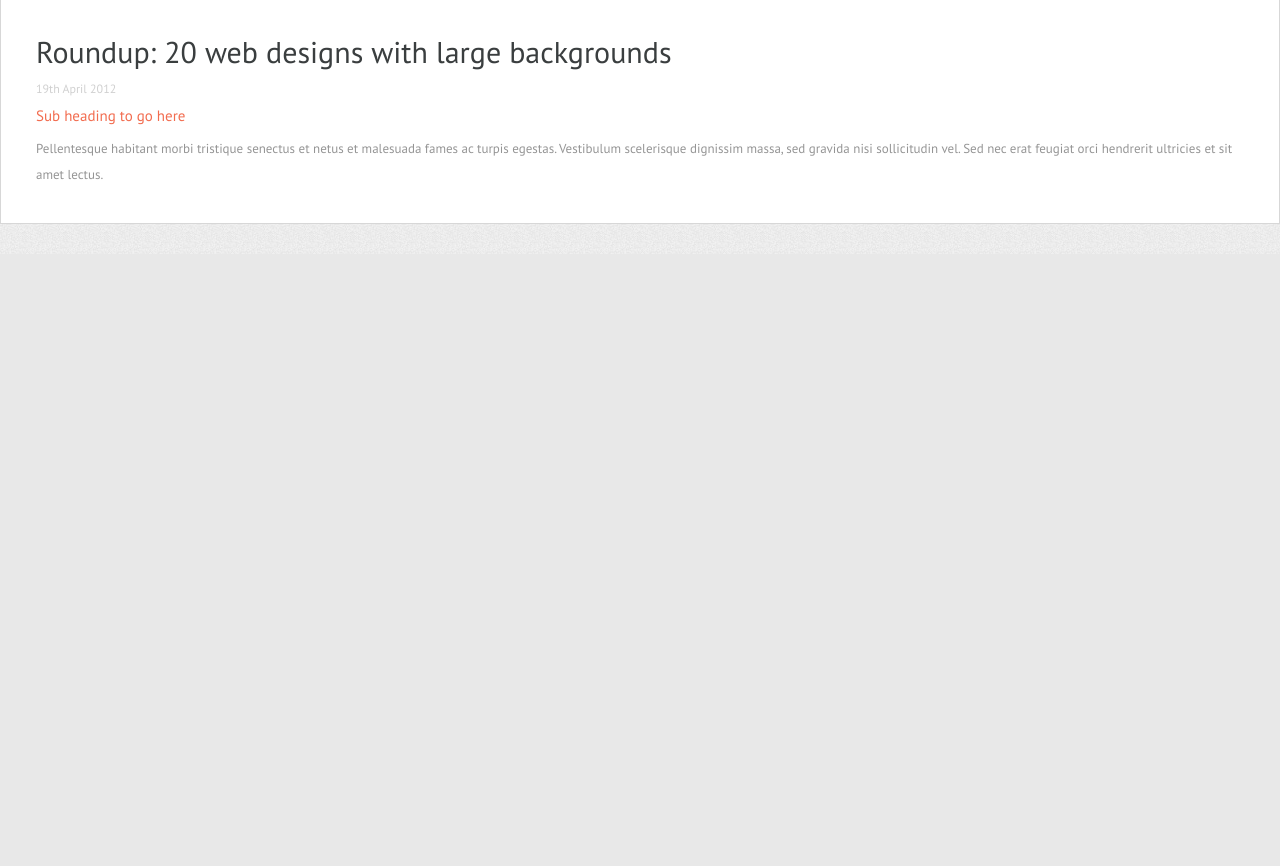
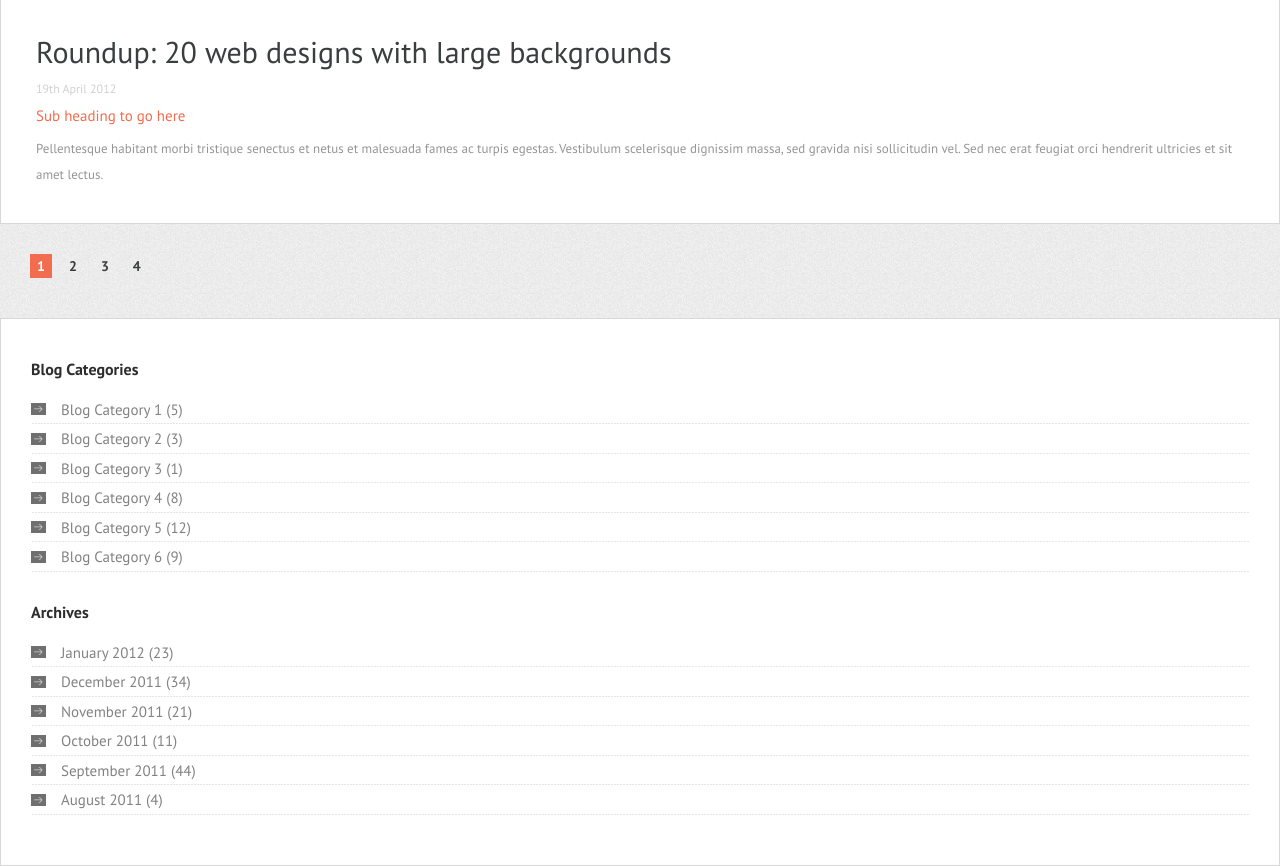
Before and after one commit to lyusinlyu/markup_L, a plain HTML site: page index.html in a window 1280 px wide. Shown: the part 1588-2454 px from the top of the page. Before the commit the page ends 1842 px from the top, so only its background shows below. Drawn offline with Linux system fonts and the light colour scheme.

Commit message:
main_content pager + sidebar widgets markup_&_styles

```diff
--- a/index.html
+++ b/index.html
@@ -96,9 +96,38 @@
                         </div>
                     </div>
                 </div>
+                <ul class="pager">
+                    <li><a href="#" class="page_now">1</a></li>
+                    <li><a href="#">2</a></li>
+                    <li><a href="#">3</a></li>
+                    <li><a href="#">4</a></li>
+                </ul>
             </div>
             <div class="sidebar_main">
-
+                <div class="sidebar">
+                    <div class="side_widget">
+                        <h2>Blog Categories</h2>
+                        <ul>
+                            <li><a href="#">Blog Category 1 (5)</a></li>
+                            <li><a href="#">Blog Category 2 (3)</a></li>
+                            <li><a href="#">Blog Category 3 (1)</a></li>
+                            <li><a href="#">Blog Category 4 (8)</a></li>
+                            <li><a href="#">Blog Category 5 (12)</a></li>
+                            <li><a href="#">Blog Category 6 (9)</a></li>
+                        </ul>
+                    </div>
+                    <div class="side_widget">
+                        <h2>Archives</h2>
+                        <ul>
+                            <li><a href="#">January 2012 (23)</a></li>
+                            <li><a href="#">December 2011 (34)</a></li>
+                            <li><a href="#">November 2011 (21)</a></li>
+                            <li><a href="#">October 2011 (11)</a></li>
+                            <li><a href="#">September 2011 (44)</a></li>
+                            <li><a href="#">August 2011 (4)</a></li>
+                        </ul>
+                    </div>
+                </div>
             </div>
         </div>
     </div>
--- a/style.css
+++ b/style.css
@@ -135,3 +135,65 @@ img {
     color: #959595;
     line-height: 2;
 }
+.pager {
+    overflow: hidden;
+    list-style: none;
+    margin: 0 0 40px 30px;
+}
+.pager li {
+    float: left;
+    font-size: 14px;
+    font-weight: bold;
+}
+.pager li a {
+    text-decoration: none;
+    padding: 3px 7px;
+    margin: 0 10px 0 0;
+    display: block;
+    color: #3a3e3f;
+}
+.pager li a:hover {
+    text-decoration: underline;
+}
+.pager li a.page_now {
+    background: #f26c4f;
+    color: #fff;
+}
+/*================sidebar==================*/
+
+.sidebar_main {
+
+}
+.sidebar {
+    border: 1px solid #d7d7d7;
+    background: #fff;
+    padding: 40px 30px 20px 30px;
+}
+.sidebar h2 {
+    font-size: 16px;
+    color: #2e2d2d;
+    font-weight: bold;
+    margin-bottom: 15px;
+}
+.side_widget {
+    margin-bottom: 30px;
+}
+.side_widget ul {
+    list-style: none;
+    font-size: 15px;
+}
+.side_widget ul li {
+    background: url(images/dot-li.jpg) bottom repeat-x;
+    padding: 5px 0;
+}
+.side_widget ul li a {
+    font-size: 15px;
+    color: #828282;
+    text-decoration: none;
+    background: url(images/widget-a1.jpg) left center no-repeat;
+    padding-left: 30px;
+}
+.side_widget ul li a:hover {
+    color: #f26c4f;
+    background: url(images/widget-a2.jpg) left center no-repeat;
+}
```
